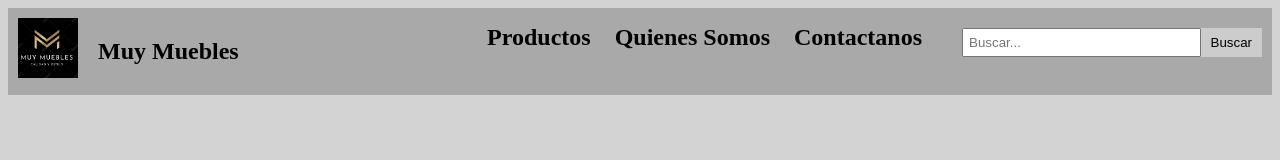
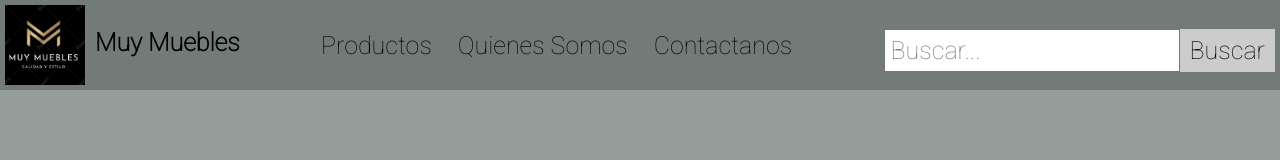
Before and after one commit to GustavoGarcia21/trabajo_grupal, a plain HTML site: page index.html in a window 1280 px wide. Drawn offline with Linux system fonts and the light colour scheme.

Commit message:
Prueba header1(rama pruebas)

```diff
--- a/CSS/estilos.css
+++ b/CSS/estilos.css
@@ -1,57 +1,76 @@
 /*Estilos*/
 
+@import url('https://fonts.googleapis.com/css2?family=Roboto:wght@100&display=swap');
 
-header {
-    display: flex;
-    justify-content: space-between; /* Añadido para distribuir el espacio entre los elementos */
-    padding: 10px; /* Añadido para dar un poco de espacio alrededor del contenido del header */
+*{
+    box-sizing: border-box;
+    padding: 0;
+    margin: 0;
+    font-family: 'Roboto', sans-serif;
+    font-size: 25px;
 }
 
-#fotoPresentacion {
-    width: 60px;
-    height: 60px;
-    margin-right: 20px;
+body{
+    background-color: #949d9a;
 }
 
-nav {
+
+.header{
+    background-color: #737b78;
     display: flex;
-    align-items: center; /* Centra verticalmente los elementos del nav */
+    justify-content: space-between;
+    align-items: center;
+    padding: 5px;
 }
 
-nav ul {
-    list-style-type: none;
-    padding: 0;
-    margin: 0;
+.logo img{
+    height: 80px;
+    width: auto;
+    margin-right: 10px;
 }
 
-nav li {
-    display: inline-block;
-    margin-right: 20px;
+.logo {
+    display: flex;
+    margin-right: 10px;
 }
 
-nav a {
-    color: black;
-    text-decoration: none;
-    font-weight: bold;
-    font-size: x-large;
+.logo h2{
+    margin-top: 10%;
 }
 
-.fondo {
-    background-color: darkgrey;
-}
-.fondo2{
-    background-color: lightgray;
+.header .paginas {
+    list-style: none;
 }
 
-#buscador {
+.header .paginas li{
+    display: inline-block;
+    padding: 0 10px;
+}
+
+.header .paginas a{
+    text-decoration: none;
+    color: black;
+}
+
+.header .paginas li:hover{
+    background-color: #515956;
+    transform: scale(1.08);
+}
+
+.header .paginas a:hover{
+    color: wheat;
+}
+
+#buscador{
     display: flex;
-    margin-left: 20px; /* Ajustado para dejar más espacio entre el menú y el buscador */
+    margin-left: 20px;
     margin-top: 10px;
 }
 
+
 .search-form {
     display: flex;
-    width: 300px; /* Ajusta el ancho del buscador según tus necesidades */
+    width: auto; /* Ajusta el ancho del buscador según tus necesidades */
 }
 
 .search-form input {
@@ -65,15 +84,3 @@ nav a {
     border: none;
     cursor: pointer;
 }
-
-#div1{
-    display:flex;
-}
-
-.form {
-    display: flex;
-    flex-direction: column; /* Para apilar los elementos verticalmente */
-    width: 30%; /* Puedes ajustar el ancho según tus necesidades */
-    margin-right: 70%;
-    background-color: beige;
-}
--- a/index.html
+++ b/index.html
@@ -6,29 +6,25 @@
     <link rel="stylesheet" href=".\CSS\estilos.css">
     <title>MuyMuebles</title>
 </head>
-<body class="fondo2">
-    <header class="fondo">
-        <div id="div1">
-            <img src=".\Images\logo1.png" alt="Muebles" id="fotoPresentacion" >
+<body>
+    <header class="header">
+        <div class="logo">
+            <img src="./Images/logo1.png" alt="logo">
             <h2>Muy Muebles</h2>
         </div>
-        <div>
         <nav>
-                <ul>
+            <ul class="paginas">
                 <li><a href=".\Pages\productos.html">Productos</a></li>
                 <li><a href=".\Pages\quienesSomos.html">Quienes Somos</a></li>
-                    <li><a href=".\Pages\contactanos.html">Contactanos   </a></li>
+                <li><a href=".\Pages\contactanos.html">Contactanos</a></li>
             </ul>
+        </nav>
         <form action="#" method="get" class="search-form" id="buscador">
             <input type="text" name="search" placeholder="Buscar...">
             <button type="submit">Buscar</button>
-                </form>
-            </nav>
-        </div>
     </header>
-    <main>
-
-    </main>
 
 </body>
+
+
 </html>
```
Lines whose indentation alone changed are shown as unchanged.
